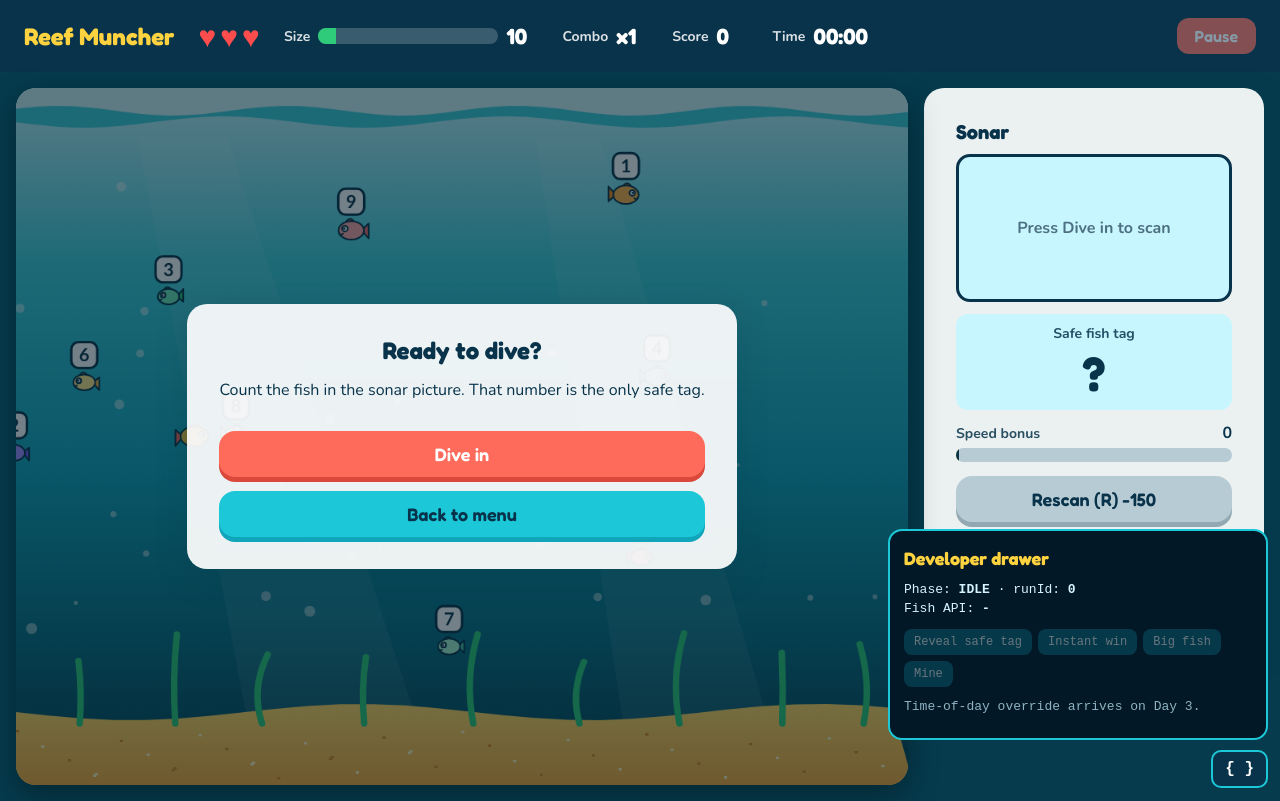
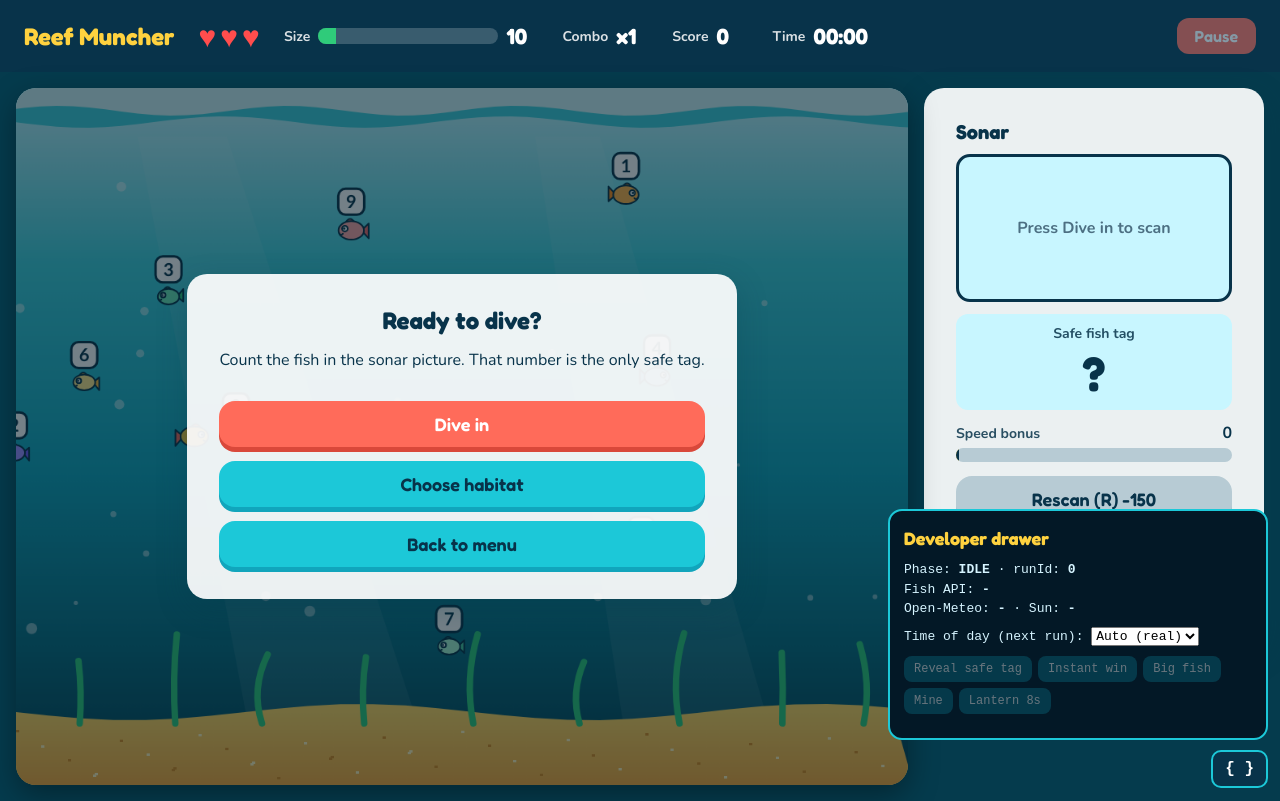
Before and after one commit to ahmed-kabeer-dev/reef-muncher, a Next.js app: page /play in a window 1280 px wide. Both pictures are taken after a click on the button "{ }". Built offline with nearby package versions, Linux system fonts and the light colour scheme.

Commit message:
feat: dev drawer time-of-day override, play page wiring, styles

```diff
--- a/app/globals.css
+++ b/app/globals.css
@@ -324,3 +324,47 @@ a.btn { display: block; text-align: center; text-decoration: none; }
   .count-num, .go-toast { animation: none; }
   .go-toast { display: none; }
 }
+
+/* ---------- habitats, badges, chips ---------- */
+
+.habitat-page { min-height: 100vh; padding: 24px; max-width: 1100px; margin: 0 auto; }
+.habitat-head { display: flex; justify-content: space-between; align-items: center; gap: 16px; margin-bottom: 20px; color: var(--ink); }
+.habitat-head h1 { font-family: var(--font-head); font-size: 40px; }
+.habitat-head p { margin: 4px 0 0; font-weight: 700; }
+.back-btn { width: 120px; }
+.habitat-grid { display: grid; grid-template-columns: repeat(2, minmax(0, 1fr)); gap: 20px; margin-top: 16px; }
+.habitat-card > * + * { margin-top: 12px; }
+.habitat-top { display: flex; justify-content: space-between; align-items: flex-start; gap: 8px; }
+.habitat-top h2 { font-size: 28px; }
+.habitat-top .subtitle { margin: 0; color: var(--muted); }
+.stars { font-size: 20px; color: #b7791f; letter-spacing: 2px; white-space: nowrap; }
+
+.time-badge {
+  display: inline-block; font-family: var(--font-head); font-weight: 600; font-size: 16px;
+  padding: 6px 12px; border-radius: 999px; border: 2px solid var(--ink); background: var(--sun); color: var(--ink);
+}
+.time-badge.twilight { background: #ffb36b; }
+.time-badge.night { background: var(--night); color: #fff; }
+
+.stat-grid { display: grid; grid-template-columns: repeat(2, 1fr); gap: 8px 16px; margin: 0; }
+.stat-grid div { background: var(--aqua-1); border-radius: 12px; padding: 8px 12px; }
+.stat-grid dt { font-size: 14px; color: var(--muted); font-weight: 700; }
+.stat-grid dd { margin: 0; font-family: var(--font-head); font-size: 18px; font-weight: 600; }
+
+.chips { display: flex; flex-wrap: wrap; gap: 8px; }
+.chip { font-size: 14px; font-weight: 700; background: #fff; border: 2px solid var(--aqua-3); border-radius: 999px; padding: 4px 10px; }
+.credit { font-size: 14px; color: var(--muted); margin: 4px 0 0; }
+.credits { text-align: center; color: #fff; font-size: 14px; font-weight: 700; margin-top: 24px; text-shadow: 0 1px 0 var(--aqua-5); }
+a.btn.back-btn { padding: 10px 16px; }
+
+.mini-card { margin-top: 16px; }
+.mini-card h3 { display: flex; justify-content: space-between; align-items: center; }
+.mini-card .time-badge { margin: 8px 0; }
+
+.dev-row { display: block; margin: 8px 0; }
+.dev-row select { font: 13px monospace; }
+
+@media (max-width: 800px) {
+  .habitat-grid { grid-template-columns: 1fr; }
+  .habitat-head h1 { font-size: 30px; }
+}
--- a/app/play/page.js
+++ b/app/play/page.js
@@ -2,18 +2,18 @@
 // Reef Muncher: Gameplay screen.
 // The page only wires things together: engine, run controller, server calls, UI.
 // - The run starts from a BUTTON CLICK (controller.start), never from a mount effect.
-// - The engine gets resolveBite(); the controller gets loaders. Neither knows about React.
+// - The engine gets resolveBite(); the controller gets loadRun(). Neither knows about React.
 
 import { useEffect, useRef, useState } from "react";
 import Link from "next/link";
 import { GameEngine } from "../../lib/game/engine.js";
 import { RunController, PHASE } from "../../lib/game/runController.js";
-import { buildDifficulty } from "../../lib/game/difficulty.js";
 import { eventBus, EVENTS } from "../../lib/events/eventBus.js";
 import { postJson } from "../../lib/client/api.js";
 import { HABITATS } from "../../lib/game/rules.js";
 import Hud from "../../components/Hud.js";
 import SonarPanel from "../../components/SonarPanel.js";
+import HabitatMiniCard from "../../components/HabitatMiniCard.js";
 import ResultOverlay from "../../components/ResultOverlay.js";
 import CountdownOverlay from "../../components/CountdownOverlay.js";
 import DevDrawer from "../../components/DevDrawer.js";
@@ -22,7 +22,9 @@ const EMPTY_HUD = {
   size: 10, score: 0, combo: 1, hearts: 3, eaten: 0, poisoned: 0,
   seconds: 0, speedBonus: 100, status: "idle", paused: false, result: null,
 };
-const EMPTY_CTL = { phase: PHASE.IDLE, runId: 0, count: "", error: "", difficulty: null };
+const EMPTY_CTL = {
+  phase: PHASE.IDLE, runId: 0, count: "", error: "", difficulty: null, conditions: null,
+};
 
 export default function PlayPage() {
   const canvasRef = useRef(null);
@@ -32,6 +34,7 @@ export default function PlayPage() {
   const rescanBusyRef = useRef(false);
   const rescansLeftRef = useRef(3);
   const doRescanRef = useRef(null);
+  const overrideRef = useRef(null); // dev time-of-day override, read when a run starts
 
   const [hud, setHud] = useState(EMPTY_HUD);
   const [ctl, setCtl] = useState(EMPTY_CTL);
@@ -41,6 +44,7 @@ export default function PlayPage() {
   const [rescanBusy, setRescanBusy] = useState(false);
   const [notice, setNotice] = useState("");
   const [service, setService] = useState(null);
+  const [override, setOverride] = useState("auto");
 
   function showPicture(img) {
     setImage(img);
@@ -49,6 +53,10 @@ export default function PlayPage() {
   function updateRescans(n) {
     rescansLeftRef.current = n;
     setRescansLeft(n);
+  }
+  function changeOverride(value) {
+    setOverride(value);
+    overrideRef.current = value === "auto" ? null : value;
   }
 
   // ---------- One engine, one controller, destroyed on cleanup ----------
@@ -79,17 +87,23 @@ export default function PlayPage() {
 
     const controller = new RunController({
       engine,
-      loadPuzzle: (habitat) => postJson("/api/run/start", { habitat }, 3500),
-      loadConditions: async (habitat) => buildDifficulty(habitat), // Day 3: live Open-Meteo data
+      // One call: the server loads puzzle + sea + sun in parallel and decides the time of day.
+      loadRun: (habitat) =>
+        postJson("/api/run/start", { habitat, timeOverride: overrideRef.current }, 4500),
       onPuzzle: (data) => {
+        const c = data.conditions;
         runIdRef.current = data.runId;
         showPicture(data.image);
         updateRescans(data.rescansLeft);
         setNotice("");
-        setService({ source: data.source, ms: data.ms, error: data.error ?? null });
-        if (data.source === "fallback") {
-          eventBus.emit(EVENTS.API_FALLBACK_USED, { service: "fish", error: data.error });
-        }
+        setService({
+          source: data.source, ms: data.ms, error: data.error ?? null,
+          sea: c?.sea?.source ?? null, seaError: c?.sea?.error ?? null,
+          sun: c?.sun?.source ?? null, sunLabel: c?.sun?.label ?? null, sunError: c?.sun?.error ?? null,
+        });
+        if (data.source === "fallback") eventBus.emit(EVENTS.API_FALLBACK_USED, { service: "fish", error: data.error });
+        if (c?.sea?.source === "fallback") eventBus.emit(EVENTS.API_FALLBACK_USED, { service: "marine", error: c.sea.error });
+        if (c?.sun?.source === "fallback") eventBus.emit(EVENTS.API_FALLBACK_USED, { service: "sun", error: c.sun.error });
       },
       onChange: setCtl,
     });
@@ -154,6 +168,7 @@ export default function PlayPage() {
                 <p>Count the fish in the sonar picture. That number is the only safe tag.</p>
                 {ctl.error && <div className="error-box" role="alert">{ctl.error}</div>}
                 <button className="btn" onClick={startRun}>Dive in</button>
+                <Link className="btn btn-secondary" href="/habitats">Choose habitat</Link>
                 <Link className="btn btn-secondary" href="/menu">Back to menu</Link>
               </div>
             </div>
@@ -180,6 +195,7 @@ export default function PlayPage() {
           )}
         </div>
 
+        <div>
           <SonarPanel
             image={image}
             pictureId={pictureId}
@@ -190,9 +206,18 @@ export default function PlayPage() {
             onRescan={() => doRescanRef.current?.()}
             notice={notice}
           />
+          <HabitatMiniCard difficulty={ctl.difficulty} conditions={ctl.conditions} />
+        </div>
       </div>
 
-      <DevDrawer ctl={ctl} service={service} engineRef={engineRef} runIdRef={runIdRef} />
+      <DevDrawer
+        ctl={ctl}
+        service={service}
+        engineRef={engineRef}
+        runIdRef={runIdRef}
+        override={override}
+        onOverride={changeOverride}
+      />
     </main>
   );
 }
--- a/components/DevDrawer.js
+++ b/components/DevDrawer.js
@@ -5,7 +5,7 @@
 import { useEffect, useState } from "react";
 import { eventBus, EVENTS } from "../lib/events/eventBus.js";
 
-export default function DevDrawer({ ctl, service, engineRef, runIdRef }) {
+export default function DevDrawer({ ctl, service, engineRef, runIdRef, override, onOverride }) {
   const enabled = process.env.NODE_ENV !== "production";
   const [open, setOpen] = useState(false);
   const [log, setLog] = useState([]);
@@ -42,6 +42,7 @@ export default function DevDrawer({ ctl, service, engineRef, runIdRef }) {
   }
 
   const d = ctl.difficulty;
+  const c = ctl.conditions;
 
   return (
     <>
@@ -50,22 +51,39 @@ export default function DevDrawer({ ctl, service, engineRef, runIdRef }) {
         <div className="dev-drawer">
           <h4>Developer drawer</h4>
           <div>Phase: <b>{ctl.phase}</b> &middot; runId: <b>{ctl.runId}</b></div>
+
           <div>Fish API: <b>{service?.source ?? "-"}</b> {service?.ms != null && `${service.ms}ms`}</div>
-          {service?.error && <div className="dev-err">last error: {service.error}</div>}
+          <div>Open-Meteo: <b>{service?.sea ?? "-"}</b> &middot; Sun: <b>{service?.sunLabel ?? service?.sun ?? "-"}</b></div>
+          {[service?.error, service?.seaError, service?.sunError].filter(Boolean).map((e, i) => (
+            <div key={i} className="dev-err">error: {e}</div>
+          ))}
+
           {d && (
             <div>
               Sea: {d.risk} ({d.wave}m, {d.temp}C) &middot; {d.source}<br />
-              Big fish every {d.bigFishInterval}s &middot; current {d.current}px/s &middot; fish {d.speedLabel} &middot; mines {d.mines}
+              Big fish every {d.bigFishInterval}s &middot; current {d.current}px/s &middot; fish {d.speedLabel} &middot; mines {d.mines}<br />
+              Time of day this run: <b>{d.timeOfDay}</b> (x{d.timeMultiplier}){c?.overridden && " [override]"}
             </div>
           )}
+
+          <label className="dev-row">
+            Time of day (next run):{" "}
+            <select value={override} onChange={(e) => onOverride(e.target.value)}>
+              <option value="auto">Auto (real)</option>
+              <option value="day">Day</option>
+              <option value="twilight">Twilight</option>
+              <option value="night">Night</option>
+            </select>
+          </label>
+
           <div className="dev-btns">
             <button disabled={!playing} onClick={reveal}>Reveal safe tag</button>
             <button disabled={!playing} onClick={() => engine()?.debugWin()}>Instant win</button>
             <button disabled={!playing} onClick={() => engine()?.hazards.queueBigFish()}>Big fish</button>
             <button disabled={!playing} onClick={() => engine()?.hazards.spawnMine()}>Mine</button>
+            <button disabled={!playing} onClick={() => { if (engine()) engine().lanternTimer = 8; }}>Lantern 8s</button>
           </div>
           {tag !== null && <div>Safe tag: <b>{tag}</b></div>}
-          <div className="dev-note">Time-of-day override arrives on Day 3.</div>
           <ul className="dev-log">{log.map((l, i) => <li key={i}>{l}</li>)}</ul>
         </div>
       )}
```
Lines whose indentation alone changed are shown as unchanged.
